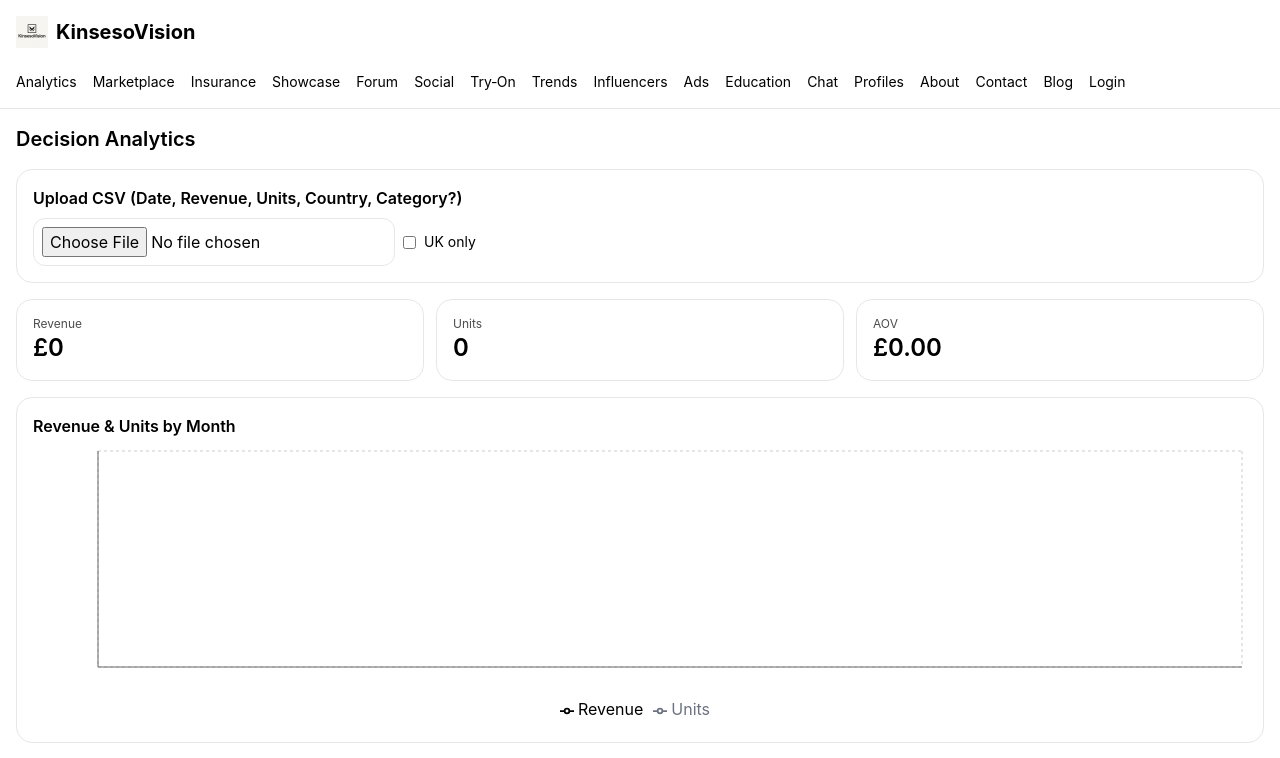
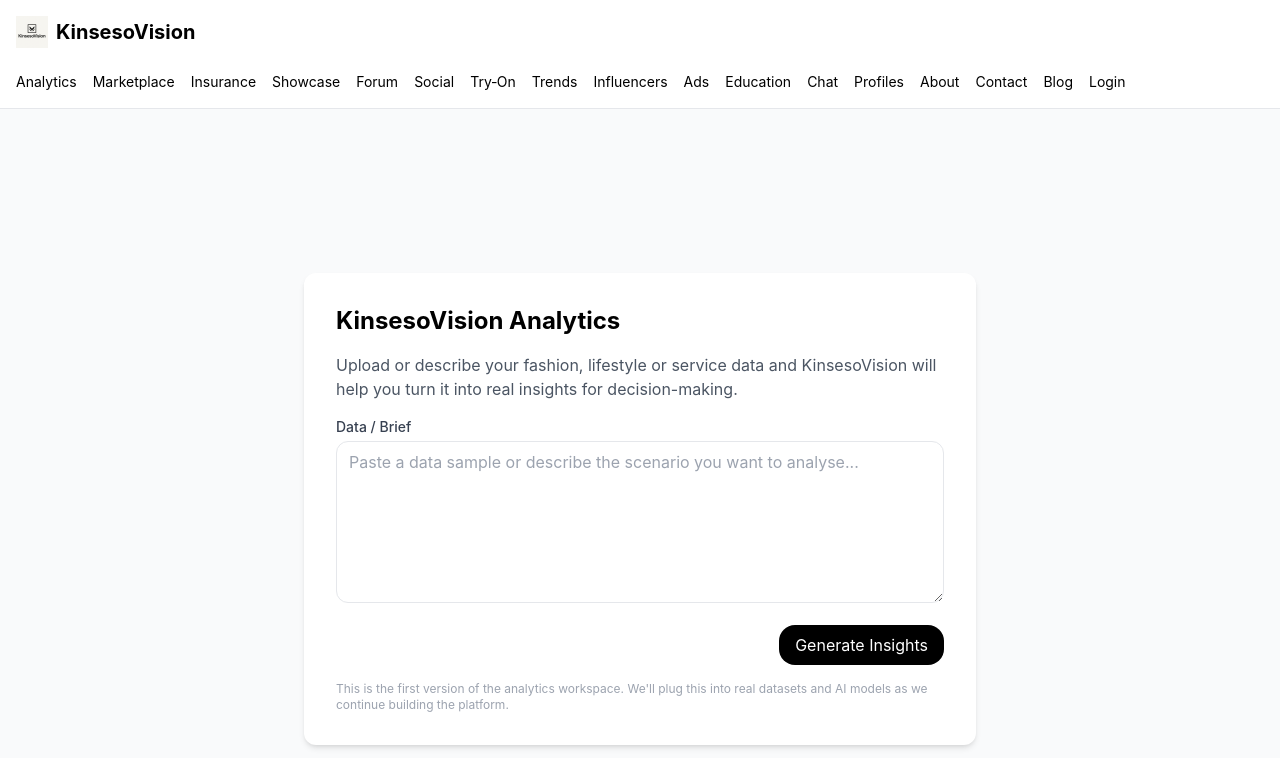
Before and after one commit to Kinseso/KinsesoVision, a Next.js app: page /analytics in a window 1280 px wide. Shown: the top 758 px of the page. Built offline with nearby package versions, Linux system fonts and the light colour scheme.

Commit message:
Update page.tsx
Fix analytics imports to use relative paths

```diff
--- a/app/analytics/page.tsx
+++ b/app/analytics/page.tsx
@@ -1,67 +1,40 @@
-"use client";
-import { useMemo, useState } from "react";
-import { Card, CardContent, CardTitle } from "@/components/ui/card";
 import { Button } from "../../src/components/ui/button";
-import { Input } from "@/components/ui/input";
 import { Textarea } from "../../src/components/ui/textarea";
-import Papa from "papaparse";
-import { LineChart, Line, XAxis, YAxis, Tooltip, CartesianGrid, ResponsiveContainer, Legend } from "recharts";
-export default function Page(){
-  const [rows,setRows]=useState<any[]>([]);
-  const [uk,setUk]=useState(false);
-  const [brief,setBrief]=useState("");
-  const [ask,setAsk]=useState("");
-  const [ans,setAns]=useState("");
-  const file=(f:File)=>Papa.parse(f,{header:true,dynamicTyping:true,skipEmptyLines:true,complete:r=>setRows((r.data as any[]).filter(x=>x&&x.Date&&x.Revenue!=null&&x.Units!=null))});
-  const data=useMemo(()=>uk?rows.filter(r=>(r.Country||"UK").toString().toLowerCase().includes("uk")):rows,[rows,uk]);
-  const kpi=useMemo(()=>{const rev=data.reduce((a,b)=>a+(+b.Revenue||0),0); const u=data.reduce((a,b)=>a+(+b.Units||0),0); return {rev,u,aov:u?rev/u:0};},[data]);
-  const byM=useMemo(()=>{const m:any={}; data.forEach(r=>{const d=new Date(r.Date); const k=isNaN(d as any)?(r.Date||""):`${d.getFullYear()}-${String(d.getMonth()+1).padStart(2,'0')}`; m[k]=m[k]||{Date:k,Revenue:0,Units:0}; m[k].Revenue+=(+r.Revenue||0); m[k].Units+=(+r.Units||0);}); return Object.values(m).sort((a:any,b:any)=>a.Date.localeCompare(b.Date));},[data]);
-  const gen=()=>{const L=[] as string[]; L.push(`Scope: ${uk?"UK":"Global"}. Revenue £${kpi.rev.toFixed(0)}, Units ${kpi.u}, AOV £${kpi.aov.toFixed(2)}.`);
-    if(byM.length>=3){const last=(byM as any)[byM.length-1].Revenue; const prev=(byM as any)[byM.length-2].Revenue; const d=last-prev; const pct=prev>0?(d/prev*100).toFixed(1):"0"; L.push(`Momentum: last vs prev £${d.toFixed(0)} (${pct}%).`);}
-    if(/inventory|stock|sell.?through|otb/i.test(ask)) L.push("Inventory: target sell‑through 70–80%; 12‑wk rolling forecast; rebalance weekly.");
-    if(/pricing|markdown|discount|price/i.test(ask)) L.push("Pricing: protect heroes; A/B ladders; markdown when sell‑through < 40% week 6.");
-    if(/marketing|roi|roas/i.test(ask)) L.push("Marketing: shift to channels with positive RoAS last 30 days; test creator whitelisting.");
-    if(/trend|forecast|demand/i.test(ask)) L.push("Demand: use 3‑mo moving average; watch MoM variance >20%.");
-    setAns(L.join("\n"));
-  };
-  const briefOut=()=>{const t=`# Decision Brief\n**Scope:** ${uk?"UK":"Global"}\nRevenue £${kpi.rev.toFixed(0)}; Units ${kpi.u}; AOV £${kpi.aov.toFixed(2)}\n\n${brief}`; const blob=new Blob([t],{type:'text/markdown'}); const url=URL.createObjectURL(blob); const a=document.createElement('a'); a.href=url; a.download='decision-brief.md'; a.click(); URL.revokeObjectURL(url);};
-  return <main className="max-w-7xl mx-auto p-4 space-y-4">
-    <h1 className="text-xl font-semibold">Decision Analytics</h1>
-    <Card className="p-4 space-y-2">
-      <CardTitle>Upload CSV (Date, Revenue, Units, Country, Category?)</CardTitle>
-      <div className="flex gap-2 items-center flex-wrap">
-        <input type="file" accept=".csv" onChange={e=>{const f=e.target.files?.[0]; if(f) file(f);}} className="border rounded-xl p-2"/>
-        <label className="text-sm flex items-center gap-2"><input type="checkbox" checked={uk} onChange={e=>setUk(e.target.checked)}/> UK only</label>
+
+export default function AnalyticsPage() {
+  return (
+    <main className="min-h-screen flex items-center justify-center bg-gray-50">
+      <div className="max-w-2xl w-full bg-white shadow-md rounded-xl p-8 space-y-4">
+        <h1 className="text-2xl font-bold">KinsesoVision Analytics</h1>
+        <p className="text-gray-600">
+          Upload or describe your fashion, lifestyle or service data and KinsesoVision
+          will help you turn it into real insights for decision-making.
+        </p>
+
+        <form className="space-y-4">
+          <div>
+            <label className="block text-sm font-medium text-gray-700 mb-1">
+              Data / Brief
+            </label>
+            <Textarea
+              className="w-full"
+              rows={6}
+              placeholder="Paste a data sample or describe the scenario you want to analyse..."
+            />
+          </div>
+
+          <div className="flex justify-end">
+            <Button type="submit">
+              Generate Insights
+            </Button>
+          </div>
+        </form>
+
+        <p className="text-xs text-gray-400">
+          This is the first version of the analytics workspace. We&apos;ll plug this into
+          real datasets and AI models as we continue building the platform.
+        </p>
       </div>
-    </Card>
-    <div className="grid md:grid-cols-3 gap-3">
-      <Card><CardContent className="p-4"><div className="text-xs opacity-70">Revenue</div><div className="text-2xl font-semibold">£{kpi.rev.toFixed(0)}</div></CardContent></Card>
-      <Card><CardContent className="p-4"><div className="text-xs opacity-70">Units</div><div className="text-2xl font-semibold">{kpi.u}</div></CardContent></Card>
-      <Card><CardContent className="p-4"><div className="text-xs opacity-70">AOV</div><div className="text-2xl font-semibold">£{kpi.aov.toFixed(2)}</div></CardContent></Card>
-    </div>
-    <Card className="p-4">
-      <CardTitle className="mb-2">Revenue & Units by Month</CardTitle>
-      <div style={{width:'100%',height:280}}>
-        <ResponsiveContainer>
-          <LineChart data={byM}>
-            <CartesianGrid strokeDasharray="3 3"/>
-            <XAxis dataKey="Date"/><YAxis/><Tooltip/><Legend/>
-            <Line type="monotone" dataKey="Revenue" stroke="#000" strokeWidth={2}/>
-            <Line type="monotone" dataKey="Units" stroke="#6b7280" strokeWidth={2}/>
-          </LineChart>
-        </ResponsiveContainer>
-      </div>
-    </Card>
-    <Card className="p-4 space-y-2">
-      <CardTitle>AI Insights</CardTitle>
-      <Textarea placeholder="Ask about pricing, inventory, demand, marketing…" value={ask} onChange={e=>setAsk(e.target.value)}/>
-      <Button onClick={gen}>Generate</Button>
-      {ans && <pre className="bg-gray-50 p-3 rounded-xl text-sm whitespace-pre-wrap">{ans}</pre>}
-    </Card>
-    <Card className="p-4">
-      <CardTitle>Decision Brief</CardTitle>
-      <Textarea value={brief} onChange={e=>setBrief(e.target.value)} placeholder="Write your conclusions and actions…"/>
-      <div className="mt-2"><Button onClick={briefOut}>Export .md</Button></div>
-    </Card>
-  </main>;
+    </main>
+  );
 }
```
